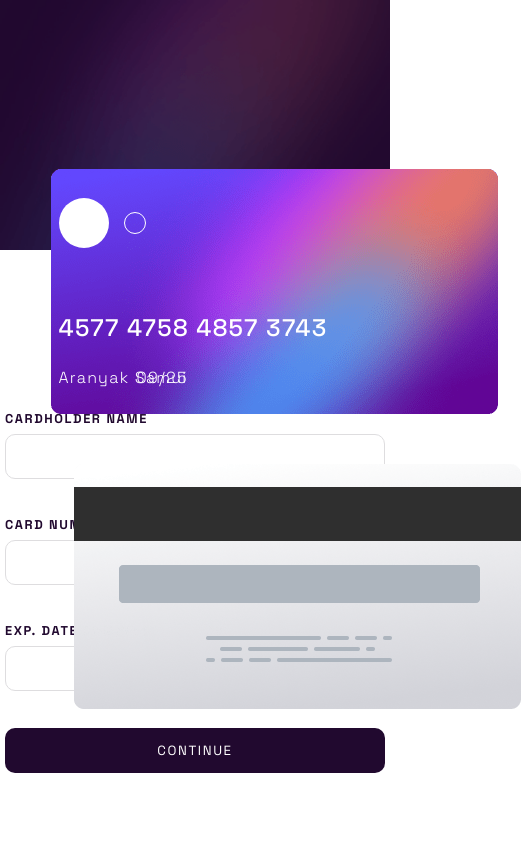
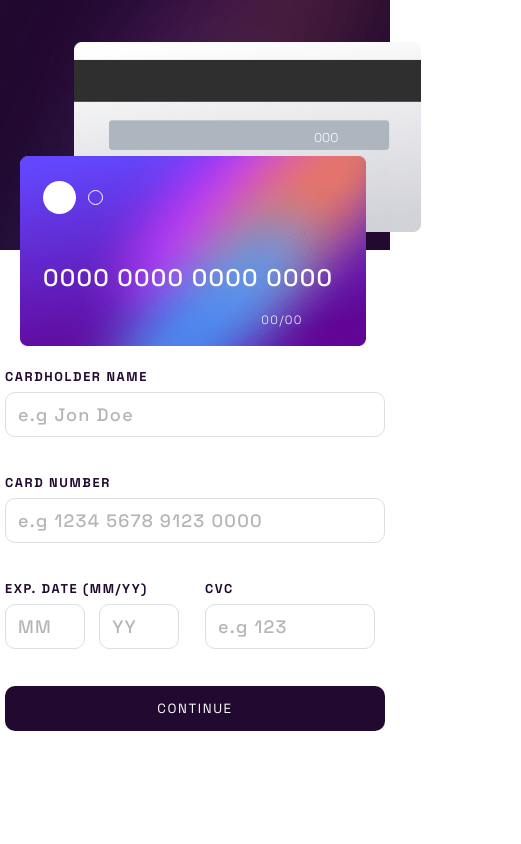
Before and after one commit to TypeZ3R0/interactive-card-details-form, a plain HTML site: page index.html in a window 390 px wide. Shown: the whole page, 521 px wide, since content can reach past the window. Drawn offline with Linux system fonts and the light colour scheme.

Commit message:
Dynamic text over card, update in real time while value input, update mobile design

```diff
--- a/index.html
+++ b/index.html
@@ -41,9 +41,10 @@
 			<div class="circle1"></div>
 			<div class="circle2"></div>
 		</div>
-		<h2 class="card-number-over-img">4577 4758 4857 3743</h2>
-		<h4 class="card-holder-over-img">Aranyak Samui</h4>
-		<h4 class="dates-over-img">09/25</h4>
+		<h2 class="card-number-over-img">0000 0000 0000 0000</h2>
+		<h4 class="card-holder-over-img"></h4>
+		<h4 class="dates-over-img"><span class="exp-month-over-img">00</span>/<span class="exp-year-over-img">00</span></h4>
+		<h4 class="cvc-over-img">000</h4>
 		<img src="./images/bg-card-back.png" alt="" class="bg-card-back">
 		<section class="card-area">
 
@@ -57,22 +58,22 @@
 				<form class="card-form" action="" method="POST">
 					<div class="card-input-divs">
 						<label for="">CARDHOLDER NAME</label>
-						<input type="text" name="cardHolderName" id="cardholder-name" class="card-input">
+						<input type="text" name="cardHolderName" id="cardholder-name" class="card-input" placeholder="e.g Jon Doe">
 					</div>
 					<div class="card-input-divs" id="card-number-div">
 						<label for="">CARD NUMBER</label>
-						<input type="text" name="cardNumber" id="card-number" class="card-input">
+						<input type="text" name="cardNumber" id="card-number" class="card-input" placeholder="e.g 1234 5678 9123 0000">
 					</div>
 					<div class="card-input-divs">
 						<label for="">EXP. DATE (MM/YY)</label>
 						<div>
-							<input type="text" name="expMonth" id="exp-month" class="card-input">
-							<input type="text" name="expYear" id="exp-year" class="card-input">
+							<input type="text" name="expMonth" id="exp-month" class="card-input" placeholder="MM">
+							<input type="text" name="expYear" id="exp-year" class="card-input" placeholder="YY">
 						</div>
 					</div>
 					<div class="card-input-divs" id="cvc-div">
 						<label for="">CVC</label>
-						<input type="text" name="cvcNumber" id="cvc" class="card-input">
+						<input type="text" name="cvcNumber" id="cvc" class="card-input" placeholder="e.g 123">
 					</div>
 					<button type="button" class="submit-btn">CONTINUE</button>
 				</form>
--- a/main.js
+++ b/main.js
@@ -7,6 +7,12 @@ const cardNumber = document.querySelector("#card-number");
 const expMonth = document.querySelector("#exp-month");
 const expYear = document.querySelector("#exp-year");
 const cvcNo = document.querySelector("#cvc");
+
+const cardImgNumber = document.querySelector(".card-number-over-img");
+const cardImgHolderName = document.querySelector(".card-holder-over-img");
+const cardImgMonth = document.querySelector(".exp-month-over-img");
+const cardImgYear = document.querySelector(".exp-year-over-img");
+const cardImgCvc = document.querySelector(".cvc-over-img");
 
 const submitBtn = document.querySelector(".submit-btn");
 const continueBtn = document.querySelector("#continue-btn");
@@ -21,9 +27,26 @@ const getTwoDigitYearForm = () => {
     return Number(stringYear);
 }
 
-// Add a space after every 4th character in card number input
+// Add a space after every 4th character in card number input and update the credit card image with real time value inputs
 cardNumber.addEventListener("input", (e) => {
     e.target.value = e.target.value.replace(/[^\dA-Z|a-z]/g, '').replace(/(.{4})/g, '$1 ').trim();
+    cardImgNumber.textContent = e.target.value;
+})
+
+cardHolderName.addEventListener("input", (e) => {
+    cardImgHolderName.textContent = e.target.value.toUpperCase();
+})
+
+expMonth.addEventListener("input", (e) => {
+    cardImgMonth.textContent = e.target.value;
+})
+
+expYear.addEventListener("input", (e) => {
+    cardImgYear.textContent = e.target.value;
+})
+
+cvcNo.addEventListener("input", (e) => {
+    cardImgCvc.textContent = e.target.value;
 })
 
 // Create an error message
@@ -31,6 +54,7 @@ const createError = (errorMessage, input) => {
     const error = document.createElement("h6");
     error.textContent = errorMessage;
     error.style.color = "red";
+    input.style.borderColor = "red";
     input.parentElement.appendChild(error);
 }
 
@@ -105,7 +129,7 @@ const validate = (checks) => {
 }
 
 // Submit button behaviour
-submitBtn.addEventListener("click", () => {
+submitBtn.addEventListener("click", (e) => {
     if(validate(validationChecks) === 4) {
         cardForm.classList.add("hide");
         completeState.classList.remove("hide")
--- a/style.css
+++ b/style.css
@@ -97,6 +97,14 @@ main {
     font-weight: 300;
 }
 
+.cvc-over-img {
+    position: absolute;
+    top: 68%;
+    left: 40.5%;
+    z-index: 2;
+    color: #fff;
+}
+
 .card-area {
     width: 100%;
     height: 100vh;
@@ -184,7 +192,13 @@ main {
     border-radius: 10px;
     font-family: 'Space Grotesk', sans-serif;
     font-size: 18px;
+    font-weight: 500;
     letter-spacing: 0.08rem;
+}
+
+.card-input::placeholder {
+    font-weight: 500;
+    color: #b5b5b5;
 }
 
 .card-input:focus {
@@ -264,4 +278,92 @@ main {
         justify-content: center;
         height: 100%;
     }
+
+
+    .bg-card-front {
+        top: 18.5%;
+        left: 5%;
+        height: 190px;
+        position: absolute;
+        z-index: 1;
+    }
+
+    .bg-card-back {
+        top: 5%;
+        left: 19%;
+        height: 190px;
+        position: absolute;
+    }
+
+    .circles {
+        height: 33px;
+        width: 60px;
+        position: absolute;
+        display: flex;
+        align-items: center;
+        justify-content: space-between;
+        top: 21.5%;
+        left: 11%;
+        z-index: 2;
+    }
+
+    .circle1 {
+        width: 33px;
+        height: 33px;
+        top: 23.5%;
+        left: 15%;
+        background-color: #fff;
+        border-radius: 50%;
+        z-index: 2;
+    }
+
+    .circle2 {
+        width: 15px;
+        height: 15px;
+        top: 23.5%;
+        left: 20%;
+        border: 1.5px solid #fff;
+        border-radius: 50%;
+        z-index: 2;
+    }
+
+    .card-number-over-img {
+        position: absolute;
+        font-weight: 500;
+        top: 31%;
+        left: 11%;
+        z-index: 2;
+    }
+
+    .card-holder-over-img {
+        top: 37%;
+        left: 11%;
+        font-size: 0.75rem;
+        z-index: 2;
+    }
+
+    .dates-over-img {
+        top: 37%;
+        left: 67%;
+        z-index: 2;
+        font-size: 0.75rem;
+    }
+
+    .cvc-over-img {
+        top: 15.3%;
+        left: 80.5%;
+        z-index: 2;
+        font-size: 0.8rem;
+        font-weight: 300;
+    }
+
+    .card-area {
+        margin-top: 6%;
+        width: 100%;
+        height: 500px;
+        display: flex;
+        align-items: center;
+        justify-content: center;
+    }
+
 }
```
